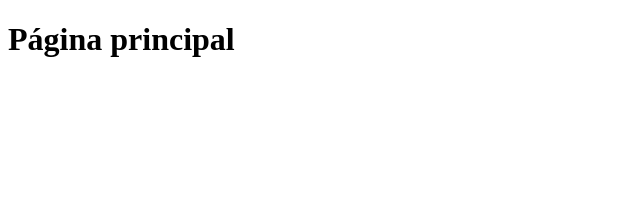
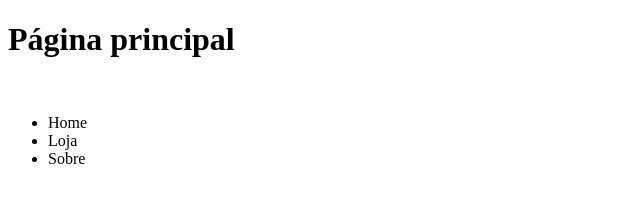
Before and after one commit to Prof-Carlos-Senai/exercicio, a plain HTML site: page index.html in a window 1280 px wide. Shown: the whole page, without its empty margins (0-640 px from the left). Drawn offline with Linux system fonts and the light colour scheme.

Commit message:
acrescentando o header

```diff
--- a/index.html
+++ b/index.html
@@ -8,6 +8,16 @@
 </head>
 <body>
     <h1>Página principal</h1>
+    <br>
+    <header>
+        <nav>
+            <ul>
+                <li>Home</li>
+                <li>Loja</li>
+                <li>Sobre</li>
+            </ul>
+        </nav>
+    </header>
 
 </body>
 </html>
```
